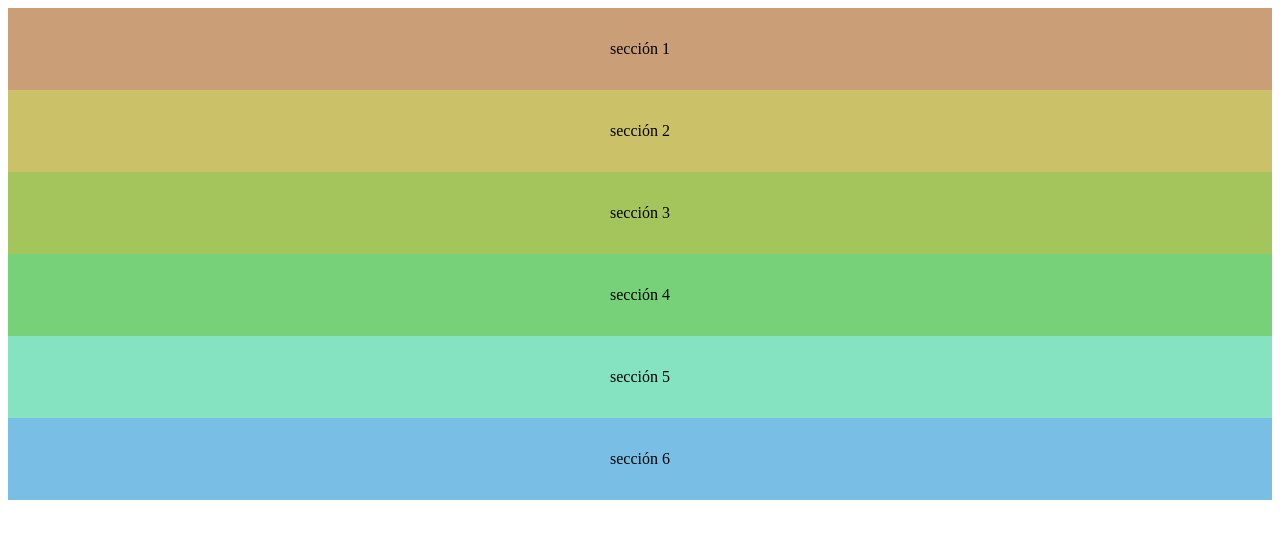
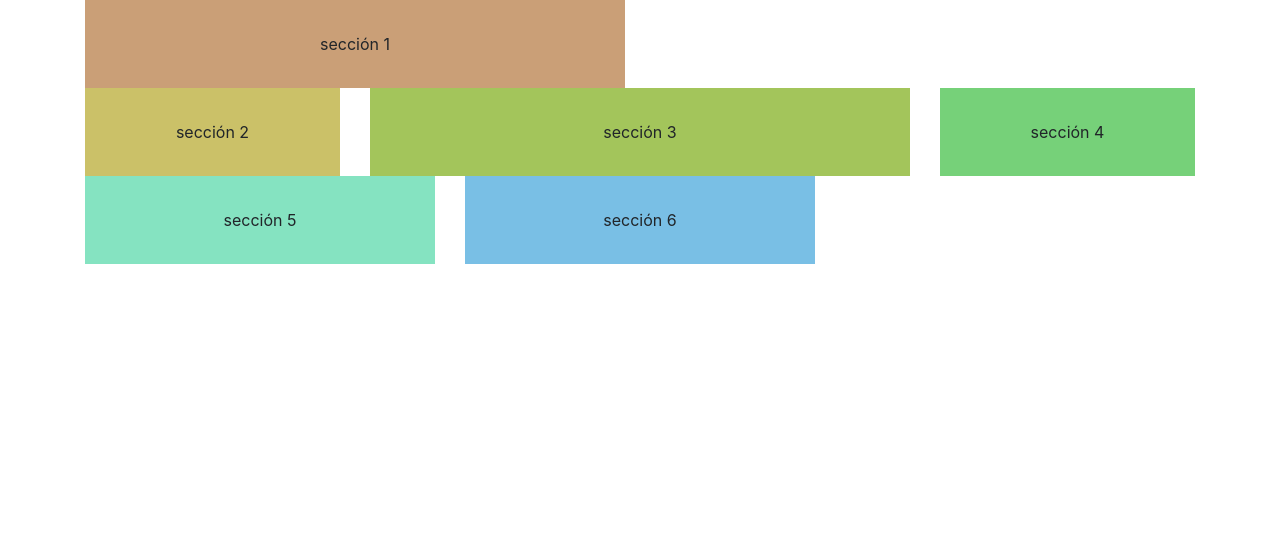
Before and after one commit to andreavs1/plataformas-moviles-entregas, a plain HTML site: page tp-6/layout-2.html in a window 1280 px wide. Drawn offline with nearby package versions, Linux system fonts and the light colour scheme.

Commit message:
Update layout-2.html

```diff
--- a/tp-6/layout-2.html
+++ b/tp-6/layout-2.html
@@ -4,7 +4,7 @@
     <meta charset="UTF-8">
     <meta http-equiv="X-UA-Compatible" content="IE=edge">
     <meta name="viewport" content="width=device-width, initial-scale=1.0">
-    <title>Layout N</title>
+    <title>Layout N-2</title>
     <style>
         .content {padding: 2em 0.5em; text-align: center;}
         .s1 {background-color: #ca9f77;}
@@ -14,26 +14,28 @@
         .s5 {background-color: #85e3c1;}
         .s6 {background-color: #79bfe5;}
     </style>
+    <link href="bootstrap-5.3.8-dist/css/bootstrap.min.css" rel="stylesheet" integrity="sha384-sRIl4kxILFvY47J16cr9ZwB07vP4J8+LH7qKQnuqkuIAvNWLzeN8tE5YBujZqJLB" crossorigin="anonymous">
 </head>
 <body>
     <div class="container-sm g-0">
         <div class="row g-0">
-            <div class="col">
+            <div class="col-12 col-md-6">
                 <div class="content s1">sección 1</div>
             </div>
-            <div class="col">
+            <div class="w-100"></div>
+            <div class="col-12 col-md-4 col-lg-3">
                 <div class="content s2">sección 2</div>
             </div>
-            <div class="col">
+            <div class="col-12 col-md-4 col-lg-6">
                 <div class="content s3">sección 3</div>
             </div>
-            <div class="col">
+            <div class="col-12 col-md-4 col-lg-3">
                 <div class="content s4">sección 4</div>
             </div>
-            <div class="col">
+            <div class="col-12 col-md-4">
                 <div class="content s5">sección 5</div>
             </div>
-            <div class="col">
+            <div class="col-12 col-md-4">
                 <div class="content s6">sección 6</div>
             </div>
         </div>
```
